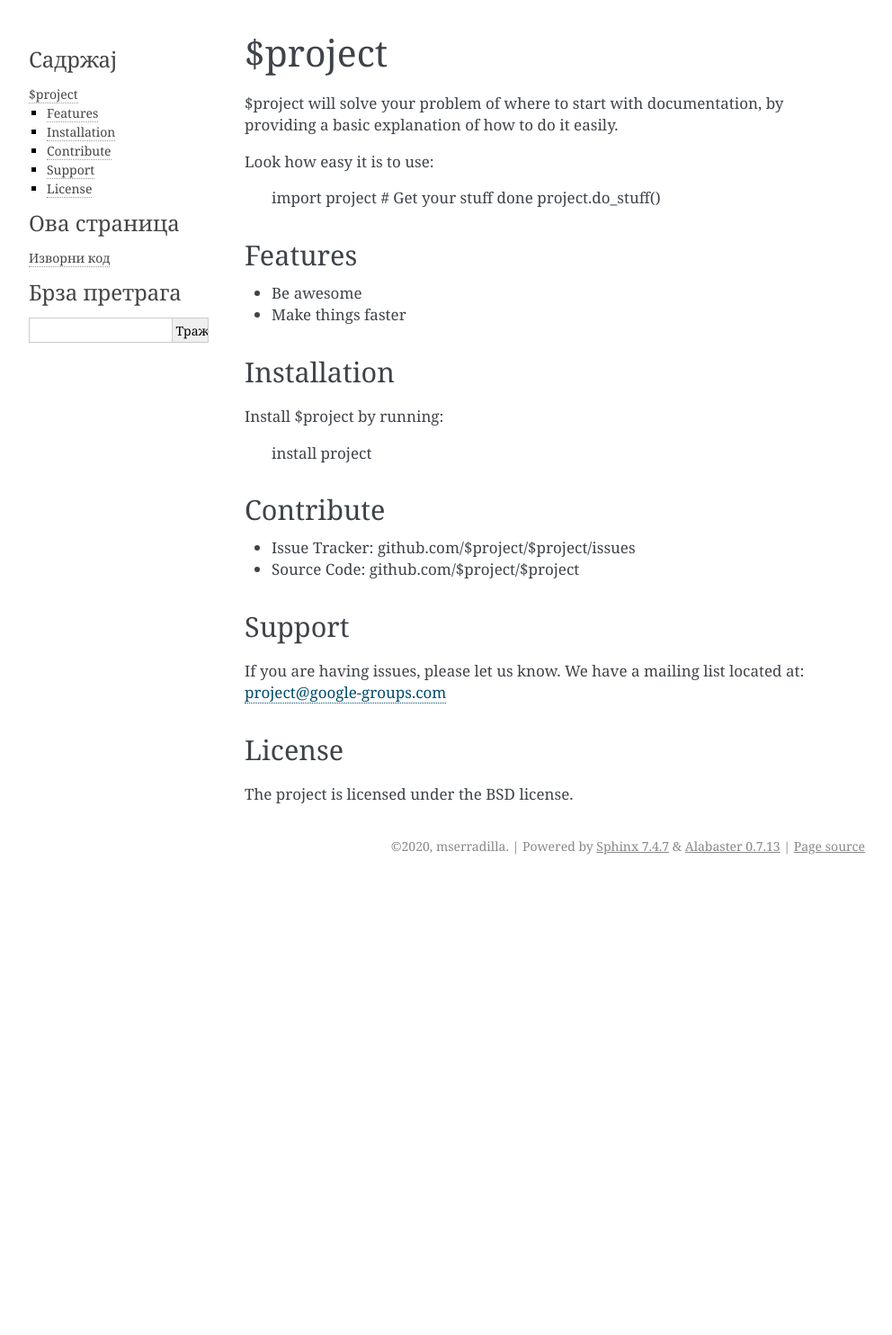
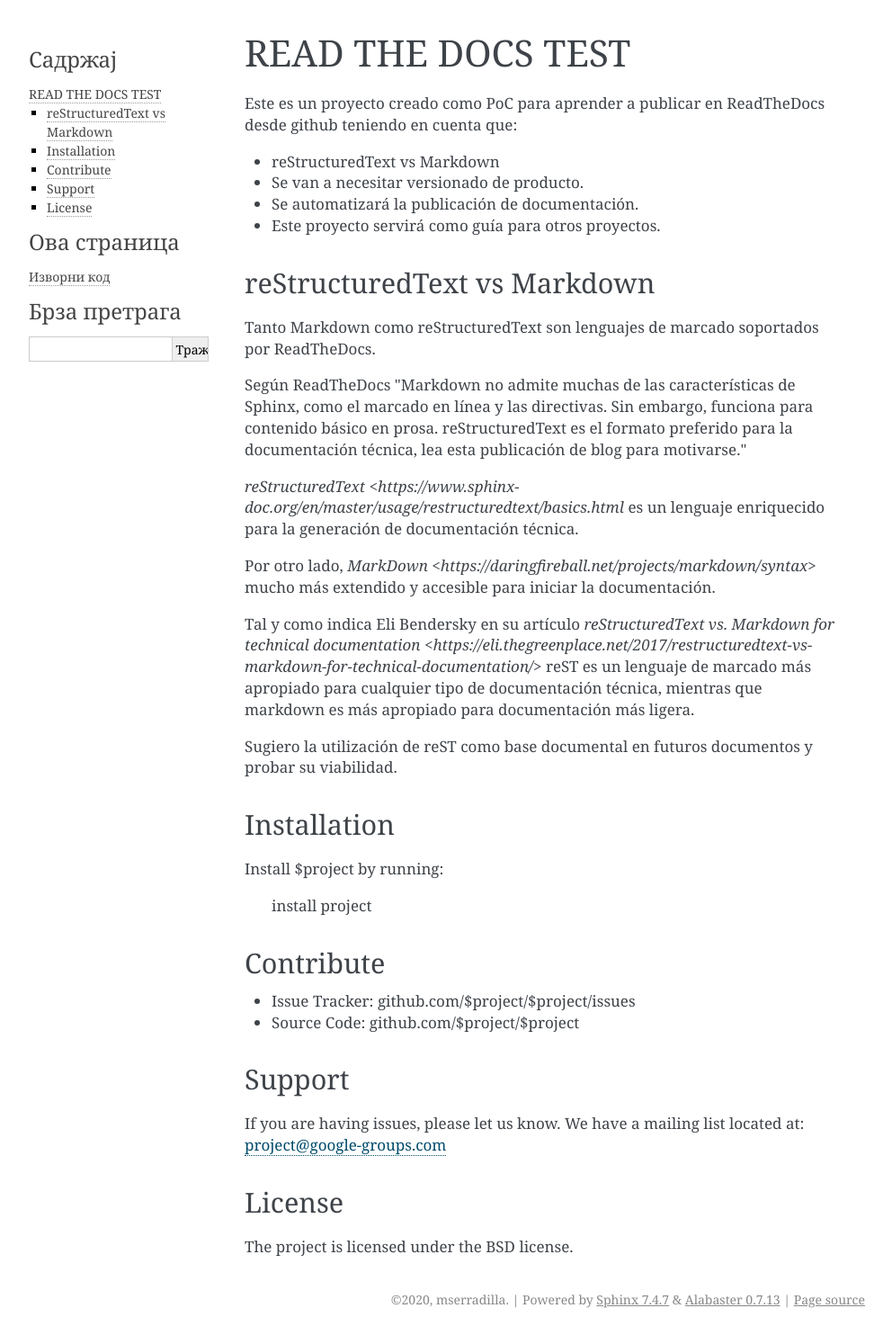
Before and after one commit to mserradilla/read-the-docs-test, a Sphinx documentation site: the page built from source/index.rst, in a window 1280 px wide. Shown: the whole page at 90% size, without its empty margins (148-1140 px from the left). Built offline with Sphinx 7.4.7, drawn with Linux system fonts in a browser that asks for light colours; before the commit the page ends 980 px from its top, so only the background shows below that.

Commit message:
Adding changes in the index documentation.

```diff
--- a/source/index.rst
+++ b/source/index.rst
@@ -1,20 +1,27 @@
-$project
-========
+READ THE DOCS TEST
+==================
 
-$project will solve your problem of where to start with documentation,
-by providing a basic explanation of how to do it easily.
+Este es un proyecto creado como PoC para aprender a publicar en ReadTheDocs desde github teniendo en cuenta que:
 
-Look how easy it is to use:
+* reStructuredText vs Markdown
+* Se van a necesitar versionado de producto.
+* Se automatizará la publicación de documentación.
+* Este proyecto servirá como guía para otros proyectos.
 
-    import project
-    # Get your stuff done
-    project.do_stuff()
+reStructuredText vs Markdown
+----------------------------
 
-Features
---------
+Tanto Markdown como reStructuredText son lenguajes de marcado soportados por ReadTheDocs.
 
-- Be awesome
-- Make things faster
+Según ReadTheDocs "Markdown no admite muchas de las características de Sphinx, como el marcado en línea y las directivas. Sin embargo, funciona para contenido básico en prosa. reStructuredText es el formato preferido para la documentación técnica, lea esta publicación de blog para motivarse."
+
+`reStructuredText <https://www.sphinx-doc.org/en/master/usage/restructuredtext/basics.html` es un lenguaje enriquecido para la generación de documentación técnica.
+
+Por otro lado, `MarkDown <https://daringfireball.net/projects/markdown/syntax>` mucho más extendido y accesible para iniciar la documentación.
+
+Tal y como indica Eli Bendersky en su artículo `reStructuredText vs. Markdown for technical documentation <https://eli.thegreenplace.net/2017/restructuredtext-vs-markdown-for-technical-documentation/>` reST es un lenguaje de marcado más apropiado para cualquier tipo de documentación técnica, mientras que markdown es más apropiado para documentación más ligera.
+
+Sugiero la utilización de reST como base documental en futuros documentos y probar su viabilidad.
 
 Installation
 ------------
```
Also changed, not shown: README.md (+6 -0 lines), 9 other files.
